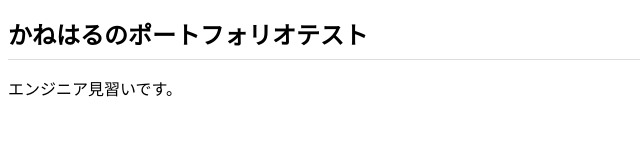
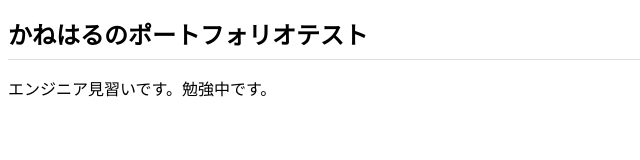
Before and after one commit to kaneharu/kaneharu.github.io, a plain HTML site: page index.html in a window 1280 px wide. Shown: the whole page, without its empty margins (0-640 px from the left). Drawn offline with Linux system fonts and the light colour scheme.

Commit message:
index.htmlのpタグ文章追加
勉強中です。

```diff
--- a/index.html
+++ b/index.html
@@ -9,6 +9,6 @@
 </head>
 <body>
   <h1>かねはるのポートフォリオテスト</h1>
-  <p>エンジニア見習いです。</p>
+  <p>エンジニア見習いです。勉強中です。</p>
 </body>
 </html>
```
